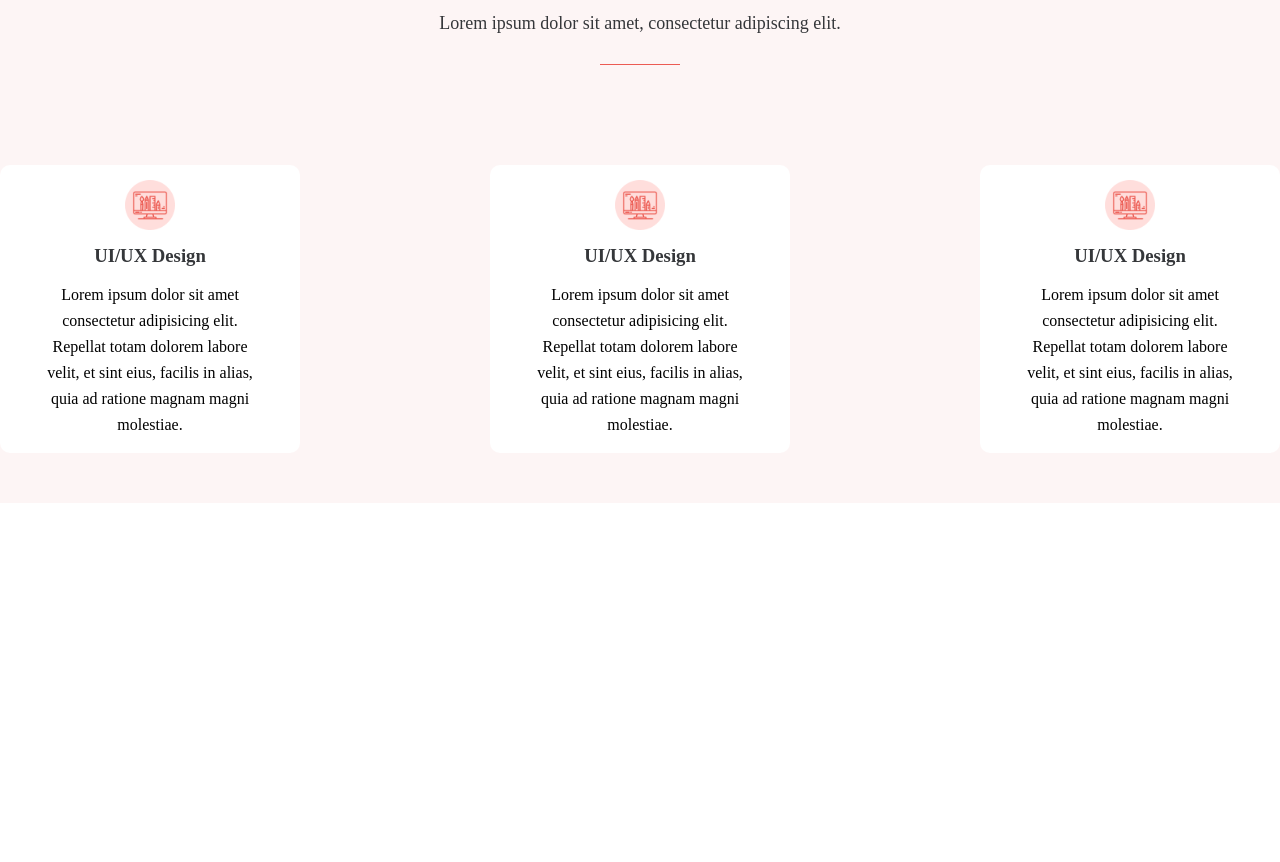
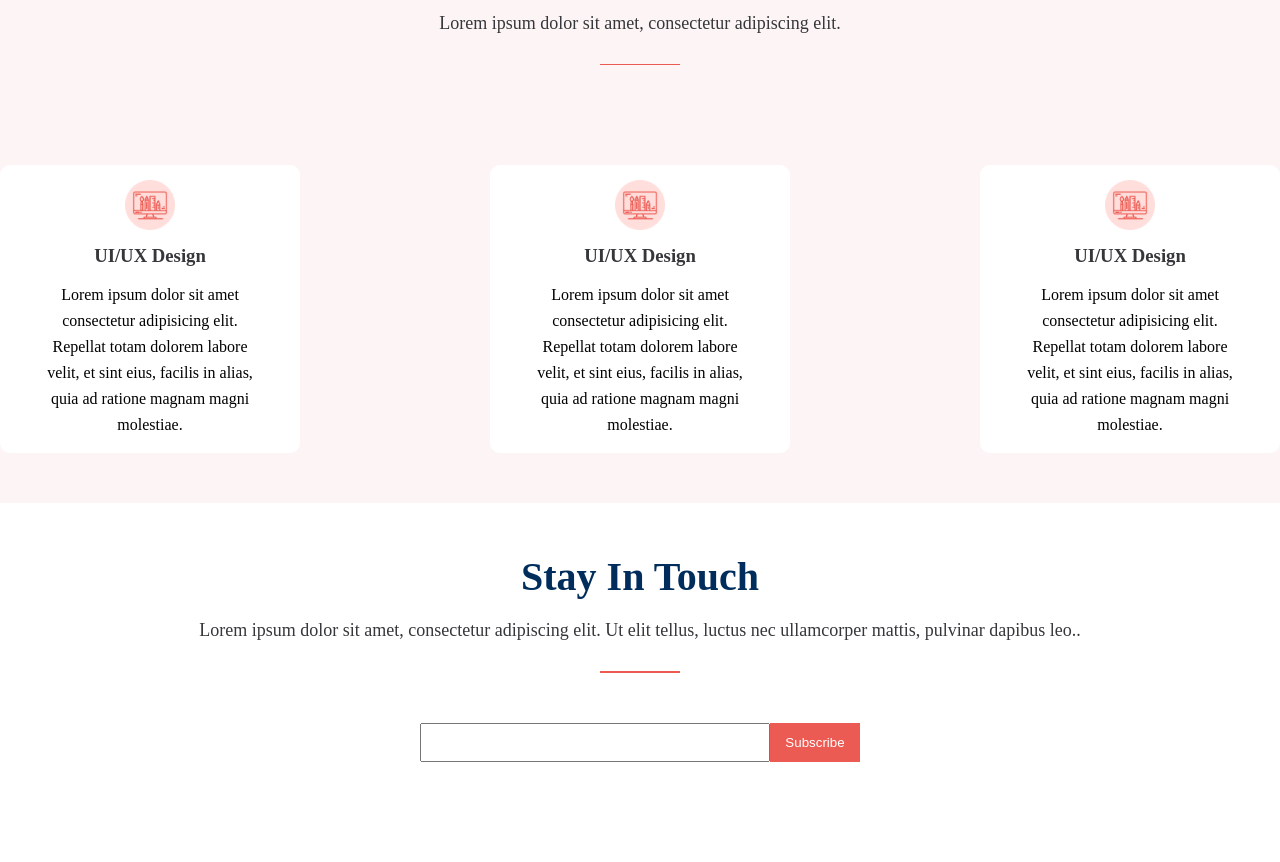
Before and after one commit to raselsharif/amader_academy_class_02_CSS, a plain HTML site: page index.html in a window 1280 px wide. Shown: the part 1664-2526 px from the top of the page. Before the commit the page ends 2167 px from the top, so only its background shows below. Drawn offline with Linux system fonts and the light colour scheme.

Commit message:
added get in touch

```diff
--- a/index.html
+++ b/index.html
@@ -138,5 +138,38 @@
       </div>
     </div>
     <!-- service section end-->
+
+    <!-- footer section start-->
+    <div>
+      <div class="container">
+        <!-- heading -->
+        <div class="section_heading">
+          <h2>Stay In Touch</h2>
+          <p>
+            Lorem ipsum dolor sit amet, consectetur adipiscing elit. Ut elit
+            tellus, luctus nec ullamcorper mattis, pulvinar dapibus leo..
+          </p>
+          <div class="section_line"></div>
+        </div>
+        <!-- input field -->
+        <div class="contact">
+          <form class="contact_form">
+            <input type="email" />
+            <input type="button" value="Subscribe" />
+          </form>
+        </div>
+      </div>
+      <!-- footer -->
+      <div>
+        <div class="container">
+          <div>
+            <div></div>
+            <div></div>
+            <div></div>
+          </div>
+        </div>
+      </div>
+    </div>
+    <!-- footer section end-->
   </body>
 </html>
--- a/style.css
+++ b/style.css
@@ -177,3 +177,26 @@
   text-align: center;
   line-height: 26px;
 }
+
+/* footer section */
+.contact {
+  padding-bottom: 100px;
+}
+.contact_form {
+  display: flex;
+  justify-content: center;
+}
+.contact_form input {
+  padding: 10px 5px;
+  outline: none;
+}
+.contact_form input[type="email"] {
+  width: 350px;
+}
+.contact_form input[type="button"] {
+  padding: 10px 15px;
+  background: #ec5b53;
+  border: none;
+  cursor: pointer;
+  color: white;
+}
```
